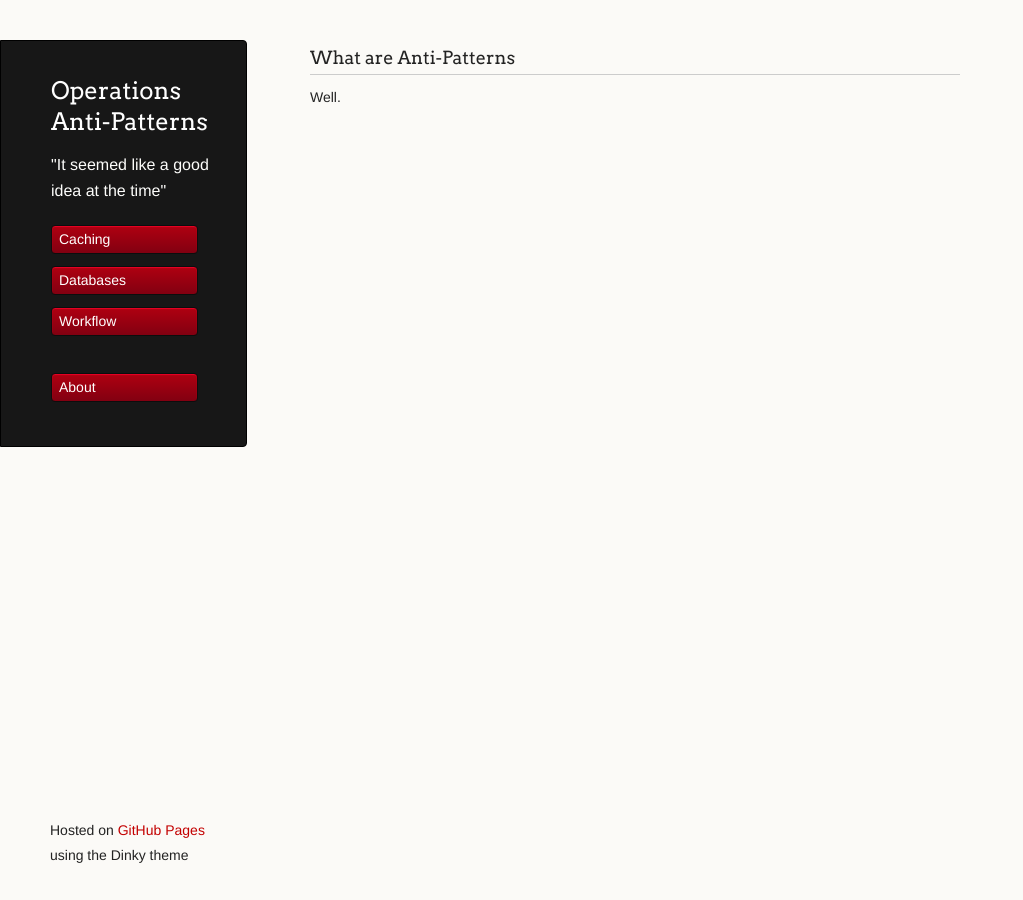
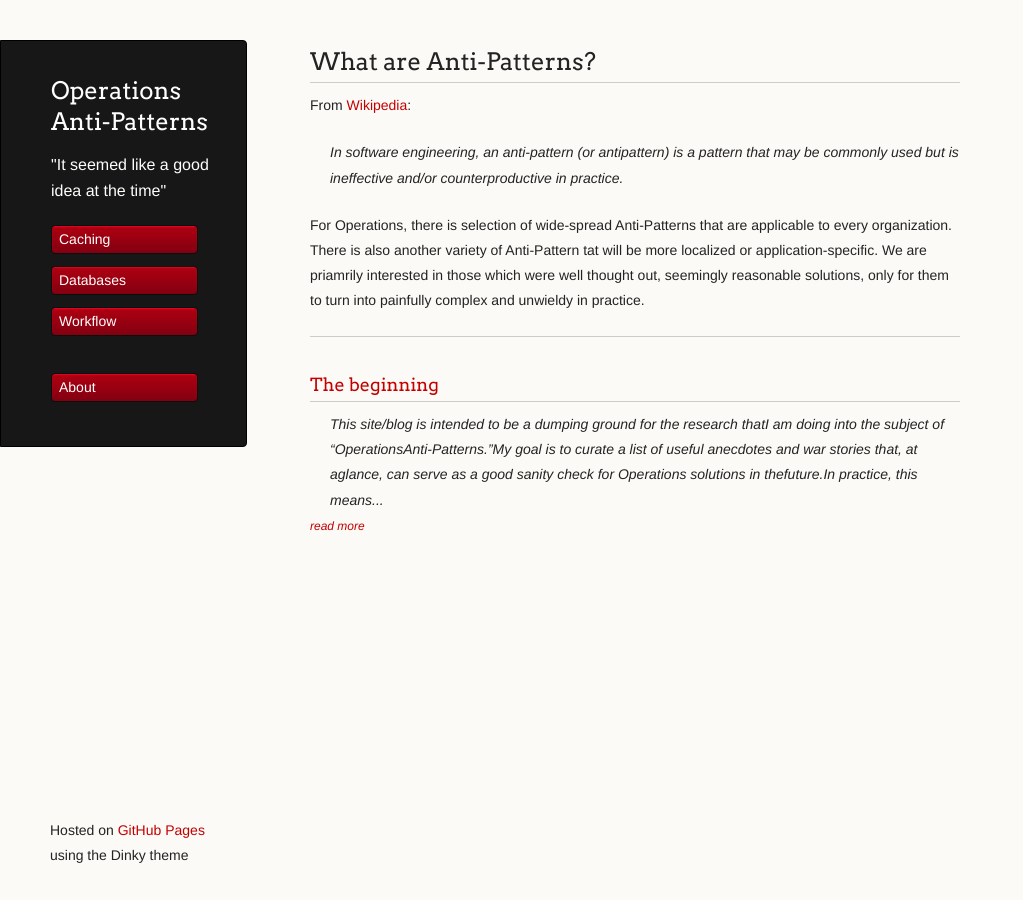
Before and after one commit to rtyler/opsantipatterns, a Jekyll site: the page built from index.html, in a window 1280 px wide. Shown: the whole page, without its empty margins (0-1023 px from the left). Built offline with Jekyll 4.4.1, drawn with Linux system fonts in a browser that asks for light colours; the list of posts is cut into pages by our own code.

Commit message:
Add tagging, posts, and some other junk.

```diff
--- a/Gemfile
+++ b/Gemfile
@@ -2,3 +2,4 @@ source :gemcutter
 
 
 gem 'jekyll'
+gem 'jekyll-tagging'
--- a/_config.yml
+++ b/_config.yml
@@ -1,3 +1,9 @@
 safe: true
 lsi: false
 pygments: true
+tag_page_layout: tag
+tag_page_dir: tags
+paginate: 10
+exclude:
+- Gemfile
+- Gemfile.lock
--- a/_includes/sidebar.html
+++ b/_includes/sidebar.html
@@ -3,7 +3,7 @@
     <li class="download"><a href="/">Databases</a></li>
     <li class="download"><a href="/">Workflow</a></li>
     <br/>
-    <li class="download"><a href="about.html">About</a></li>
+    <li class="download"><a href="/about.html">About</a></li>
 </ul>
 
 <!--
--- a/_layouts/default.html
+++ b/_layouts/default.html
@@ -3,11 +3,11 @@
   <head>
     <meta charset="utf-8">
     <meta http-equiv="X-UA-Compatible" content="chrome=1">
-    <title>Opsantipatterns by rtyler</title>
+    <title>Operations Anti-Patterns  - {{ page.title }}</title>
 
-    <link rel="stylesheet" href="stylesheets/styles.css">
-    <link rel="stylesheet" href="stylesheets/pygment_trac.css">
-    <script src="javascripts/scale.fix.js"></script>
+    <link rel="stylesheet" href="/stylesheets/styles.css">
+    <link rel="stylesheet" href="/stylesheets/pygment_trac.css">
+    <script src="/javascripts/scale.fix.js"></script>
     <meta name="viewport" content="width=device-width, initial-scale=1, user-scalable=no">
     <!--[if lt IE 9]>
     <script src="//html5shiv.googlecode.com/svn/trunk/html5.js"></script>
@@ -16,7 +16,7 @@
   <body>
     <div class="wrapper">
       <header>
-      <h1 class="header">Operations<br/>Anti-Patterns</h1>
+      <h1 class="header"><a href="index.html">Operations<br/>Anti-Patterns</a></h1>
       <p class="header">"It seemed like a good idea at the time"</P>
 
       {% include sidebar.html %}
--- /dev/null
+++ b/_plugins/ext.rb
@@ -0,0 +1 @@
+require 'jekyll/tagging'
--- /dev/null
+++ b/_posts/2012-08-11-first-post.md
@@ -0,0 +1,21 @@
+---
+layout: post
+title: The beginning
+tags:
+- meta
+---
+
+
+This site/blog is intended to be a dumping ground for the research that
+[I](https://github.com/rtyler) am doing into the subject of "Operations
+Anti-Patterns."
+
+My goal is to curate a list of useful anecdotes and war stories that, at a
+glance, can serve as a good sanity check for Operations solutions in the
+future.
+
+In practice, this means I will likely be maintaining this site long after my
+talk at PuppetConf 2012. What remains to be seen is how many of my colleagues
+are willing to provided non-anonymous Anti-Patterns, until then posts will
+probably be anonymous in source but I will strive to "set the scene" for each
+one.
--- /dev/null
+++ b/about.md
@@ -0,0 +1,10 @@
+---
+layout: default
+title: About
+---
+
+### About this site
+
+Currently, this site is mean to be a collection of the Anti-Patterns that I'm
+collecting for a PuppetConf 2012 talk titled: "**We'll do it live: Operations
+Anti-Patterns**"
--- /dev/null
+++ b/index.html
@@ -0,0 +1,41 @@
+---
+layout: default
+title: Home
+---
+
+<h2>What are Anti-Patterns?</h2>
+
+<p>
+  From <a target="_blank"
+    href="https://en.wikipedia.org/wiki/Anti-patterns">Wikipedia</a>:
+
+  <blockquote>
+    In software engineering, an anti-pattern (or antipattern) is a pattern that may
+    be commonly used but is ineffective and/or counterproductive in
+    practice.
+  </blockquote>
+</p>
+
+<p>
+  For Operations, there is selection of wide-spread Anti-Patterns that are
+  applicable to every organization. There is also another variety of
+  Anti-Pattern tat will be more localized or application-specific. We are
+  priamrily interested in those which were well thought out, seemingly
+  reasonable solutions, only for them to turn into painfully complex and
+  unwieldy in practice.
+</p>
+
+<hr/>
+
+
+{% for post in site.posts %}
+
+<h3><a href="{{ post.url }}">{{ post.title }}</a></h3>
+<blockquote>
+  {{ post.content | strip_html | strip_newlines | truncatewords: 50 }}
+</blockquote>
+<p>
+<a href="{{ post.url }}"><small><em>read more</em></small></a>
+</p>
+
+{% endfor %}
```
Also changed, not shown: _layouts/post.html (added, +10 -0 lines), _layouts/tag.html (added, +13 -0 lines), index.md (deleted, +0 -8 lines), Gemfile.lock.
